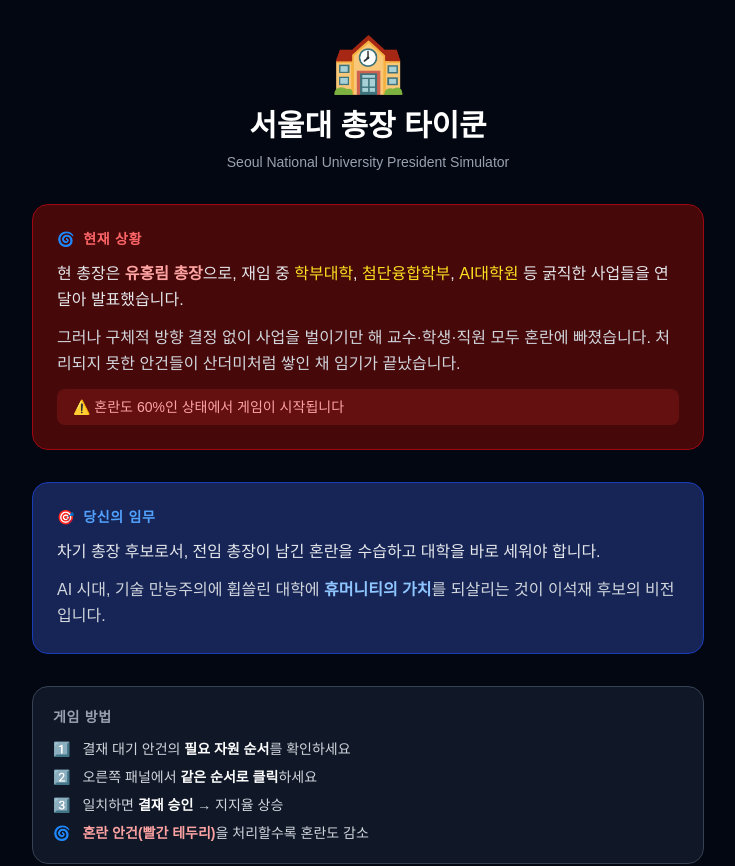
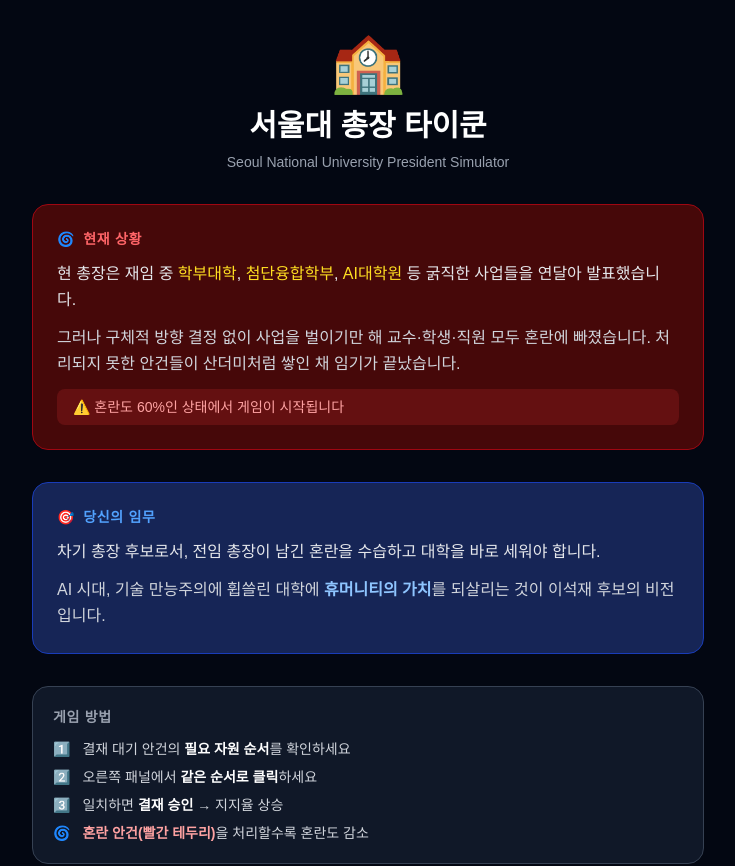
Before and after one commit to joonyale/snu-tycoon, a Next.js app: page / in a window 1280 px wide. Shown: the top 866 px of the page, without its empty margins (272-1007 px from the left). Built offline with nearby package versions, Linux system fonts and the light colour scheme.

Commit message:
fix: 총장 이름 제거

```diff
--- a/src/components/IntroScreen.tsx
+++ b/src/components/IntroScreen.tsx
@@ -18,7 +18,7 @@
             <span>🌀</span> 현재 상황
           </div>
           <p className="text-gray-200 leading-relaxed">
-            현 총장은 <span className="text-red-300 font-semibold">유홍림 총장</span>으로,
+            현 총장은
             재임 중 <span className="text-yellow-300">학부대학</span>,{" "}
             <span className="text-yellow-300">첨단융합학부</span>,{" "}
             <span className="text-yellow-300">AI대학원</span> 등
```
